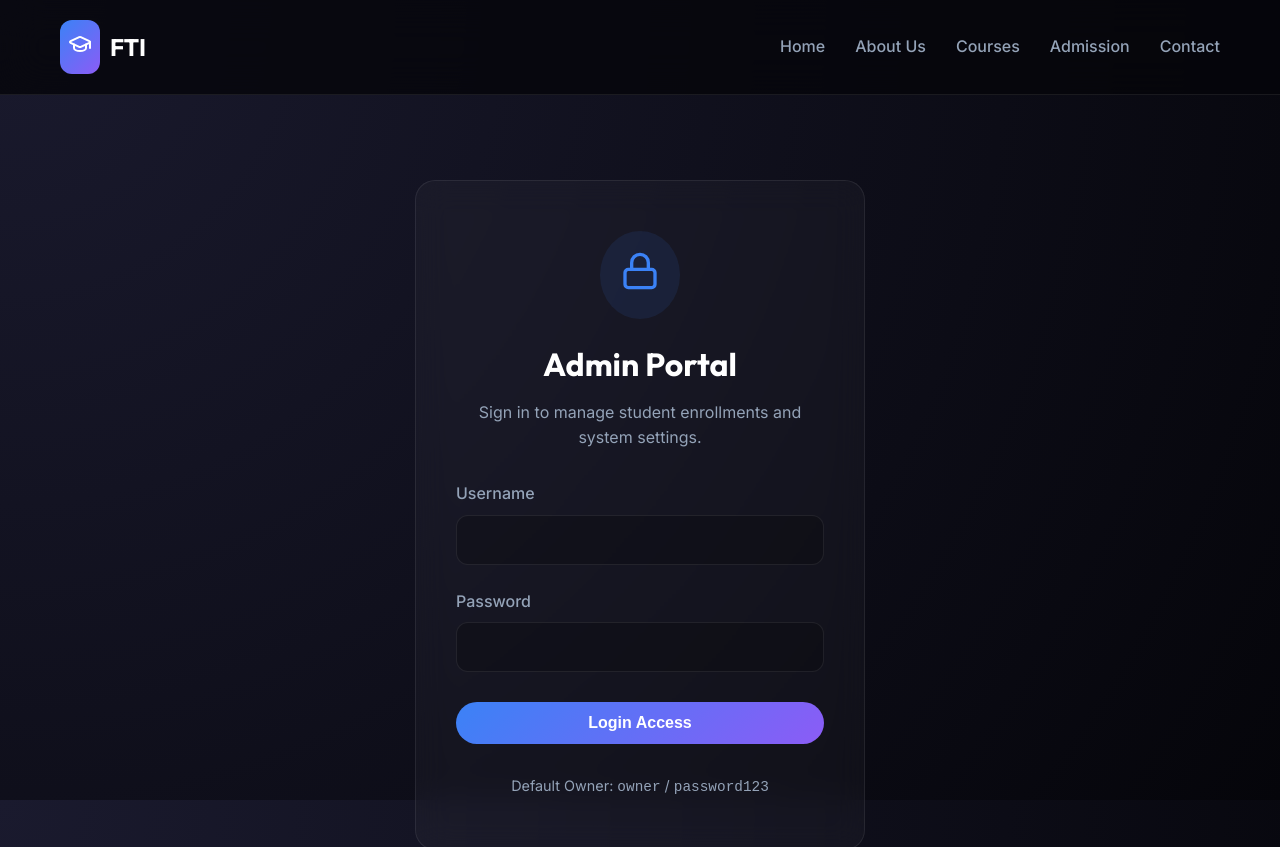
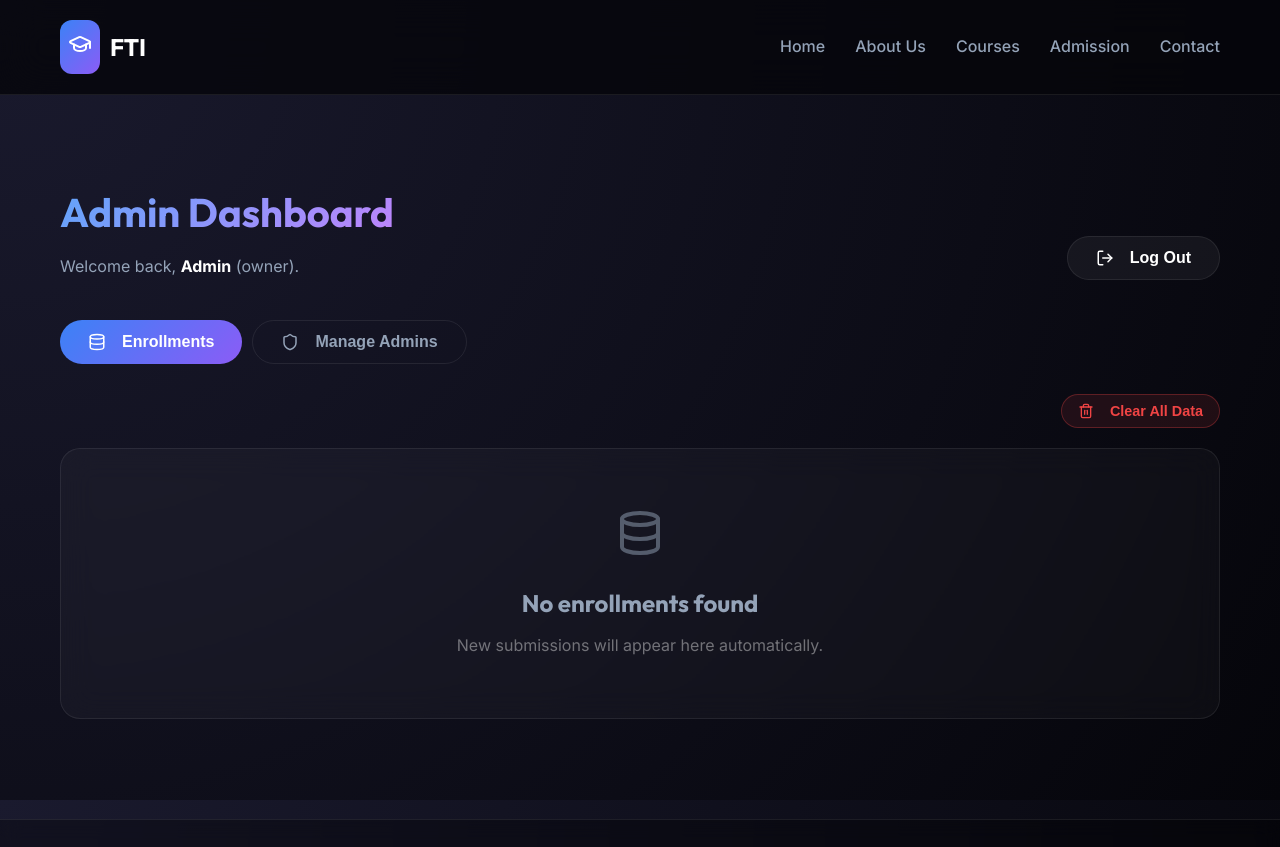
Before and after one commit to abish05/FTI-WEBSITE, a React (Vite) app: page /admin in a window 1280 px wide. Shown: the top 847 px of the page. Built offline with nearby package versions, Linux system fonts and the light colour scheme.

Commit message:
feat: bypass admin login

```diff
--- a/src/App.jsx
+++ b/src/App.jsx
@@ -18,7 +18,7 @@ function App() {
           <Route path="courses" element={<Courses />} />
           <Route path="admission" element={<Admission />} />
           <Route path="contact" element={<Contact />} />
-          <Route path="admin" element={<AdminLogin />} />
+          <Route path="admin" element={<Admin />} />
           <Route path="admin/dashboard" element={<Admin />} />
         </Route>
       </Routes>
--- a/src/pages/Admin.jsx
+++ b/src/pages/Admin.jsx
@@ -13,13 +13,8 @@ const Admin = () => {
     const [newAdmin, setNewAdmin] = useState({ username: '', password: '' });
 
     useEffect(() => {
-        const userStr = localStorage.getItem('fti_current_user');
-        if (!userStr) {
-            navigate('/admin');
-            return;
-        }
-        const user = JSON.parse(userStr);
-        setCurrentUser(user);
+        // Auto-assign owner role to completely bypass login screen
+        setCurrentUser({ username: 'Admin', role: 'owner' });
 
         // Load data
         setEnrollments(JSON.parse(localStorage.getItem('fti_enrollments') || '[]'));
@@ -28,7 +23,7 @@ const Admin = () => {
 
     const handleLogout = () => {
         localStorage.removeItem('fti_current_user');
-        navigate('/admin');
+        navigate('/');
     };
 
     const clearEnrollmentsData = () => {
```
